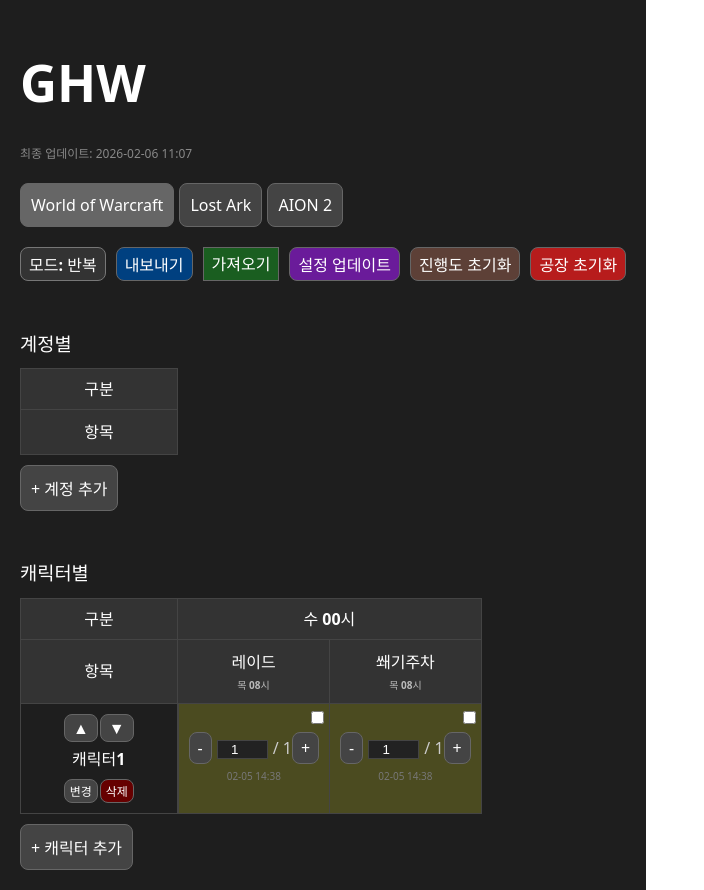
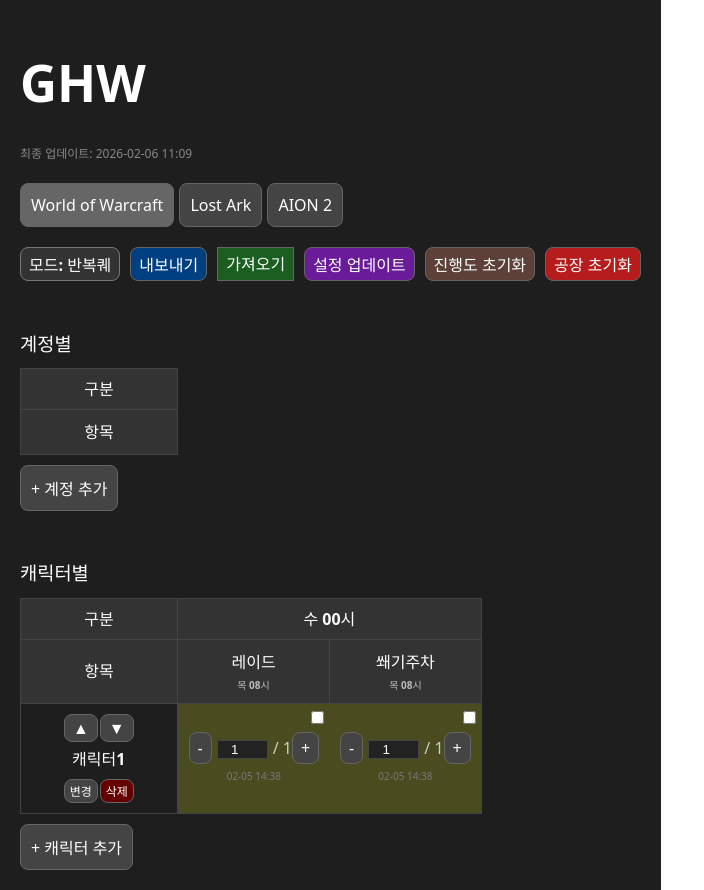
Before and after one commit to totitito/my-app, a React (Vite) app: page / in a window 1280 px wide. Shown: the whole page, without its empty margins (0-704 px from the left). Built offline with nearby package versions, Linux system fonts and the light colour scheme.

Commit message:
단순 문구 수정

```diff
--- a/src/App.jsx
+++ b/src/App.jsx
@@ -522,14 +522,14 @@
   return (
     <div style={{ padding: "20px", color: "#fff", backgroundColor: "#1e1e1e", minHeight: "100vh" }}>
       <h1>GHW</h1>
-      <div style={{ fontSize: "12px", color: "#888", marginBottom: "20px" }}>최종 업데이트: 2026-02-06 11:07</div>
+      <div style={{ fontSize: "12px", color: "#888", marginBottom: "20px" }}>최종 업데이트: 2026-02-06 11:09</div>
       <div style={{ marginBottom: "20px" }}>
         {games.map(g => <button key={g} onClick={() => setGame(g)} style={{ ...btnStyle, marginRight: "5px", padding: "10px", backgroundColor: game === g ? "#666" : "#444" }}>{g}</button>)}
       </div>
       <div style={{ marginBottom: "20px", display: "flex", gap: "10px", flexWrap: "wrap" }}>
         <button onClick={() => setViewMode(viewMode === "repeat" ? "once" : "repeat")}
           style={{ ...btnStyle, backgroundColor: "#333", fontWeight: "bold", border: "1px solid #777" }}>
-          모드: {viewMode === "repeat" ? "반복" : "1회성"}
+          모드: {viewMode === "repeat" ? "반복퀘" : "업적"}
         </button>
         <button onClick={exportData} style={{ ...btnStyle, backgroundColor: "#004080" }}>내보내기</button>
         <label style={{ ...btnStyle, backgroundColor: "#1a5e20" }}>가져오기<input type="file" accept=".json" onChange={importData} style={{ display: "none" }} /></label>
```
